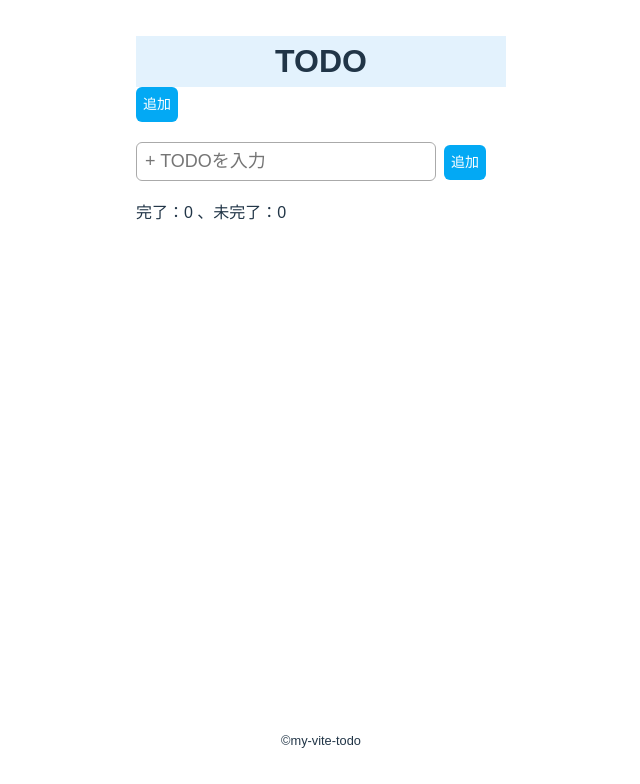
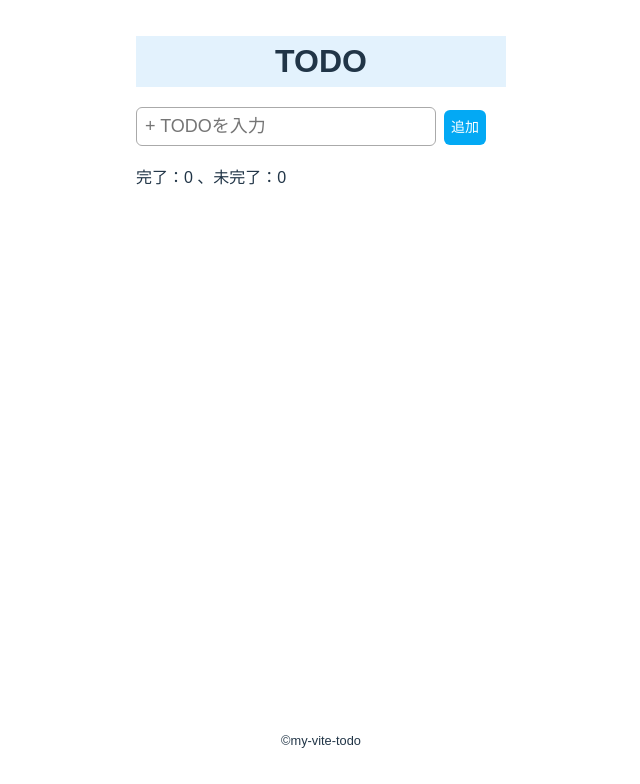
Before and after one commit to ishiyamatomoaki/my-vite-todo, a Vue app: page / in a window 1280 px wide. Shown: the top 784 px of the page, without its empty margins (319-959 px from the left). Built offline with nearby package versions, Linux system fonts and the light colour scheme.

Commit message:
TODOレイアウト

```diff
--- a/src/components/BaseButton.vue
+++ b/src/components/BaseButton.vue
@@ -1,18 +1,35 @@
 <script setup>
-const aaa = () => {};
+const props = defineProps({ color: String });
+const emit = defineEmits(['on-click']);
+const onClick = () => {
+  emit('on-click');
+};
 </script>
 
 <template>
-  <button class="btn" @click="aaa"><slot /></button>
+  <button class="btn" :class="props.color" @click="onClick">
+    <slot />
+  </button>
 </template>
 
 <style scoped>
 .btn {
-  padding: 8px;
-  background-color: #03a9f4;
+  padding: 6px;
   border-radius: 6px;
   color: #fff;
   text-align: center;
   font-size: 14px;
 }
+
+.blue {
+  background-color: #03a9f4;
+}
+
+.green {
+  background-color: #00c853;
+}
+
+.pink {
+  background-color: #ff4081;
+}
 </style>
--- a/src/components/MainTodo.vue
+++ b/src/components/MainTodo.vue
@@ -33,7 +33,6 @@ const changeCheck = (id) => {
 </script>
 
 <template>
-  <BaseButton>追加</BaseButton>
   <div class="box_input">
     <input
       type="text"
@@ -41,8 +40,10 @@ const changeCheck = (id) => {
       v-model="todoRef"
       placeholder="+ TODOを入力"
     />
-    <button class="btn green" @click="editTodo" v-show="isEditRef">変更</button>
-    <button class="btn" @click="addTodo" v-show="!isEditRef">追加</button>
+    <BaseButton color="green" @on-click="editTodo" v-if="isEditRef"
+      >変更</BaseButton
+    >
+    <BaseButton color="blue" @on-click="addTodo" v-else>追加</BaseButton>
   </div>
   <div class="box_list">
     <div class="todo_list" v-for="todo in todoListRef" :key="todo.id">
@@ -55,8 +56,8 @@ const changeCheck = (id) => {
         /><label>{{ todo.task }}</label>
       </div>
       <div class="btns">
-        <button class="btn green" @click="showTodo(todo.id)">編</button>
-        <button class="btn pink" @click="deleteTodo(todo.id)">削</button>
+        <BaseButton color="green" @on-click="showTodo(todo.id)">編</BaseButton>
+        <BaseButton color="pink" @on-click="deleteTodo(todo.id)">削</BaseButton>
       </div>
     </div>
   </div>
@@ -78,15 +79,6 @@ const changeCheck = (id) => {
   padding: 8px;
   font-size: 18px;
   margin-right: 8px; /*要素の右側の余白（マージン）を8ピクセルに設定する*/
-}
-
-.btn {
-  border-radius: 6px;
-  padding: 6px;
-  font-size: 14px;
-  color: #fff;
-  text-align: center; /*要素内のテキストを中央揃えにする*/
-  background-color: #03a9f4; /*要素の背景色を青色に設定する*/
 }
 
 .box_list {
@@ -120,14 +112,6 @@ const changeCheck = (id) => {
   gap: 4px;
 }
 
-.green {
-  background-color: #00c853;
-}
-
-.pink {
-  background-color: #ff4081;
-}
-
 .fin {
   text-decoration: line-through;
   background-color: #ddd;
```
